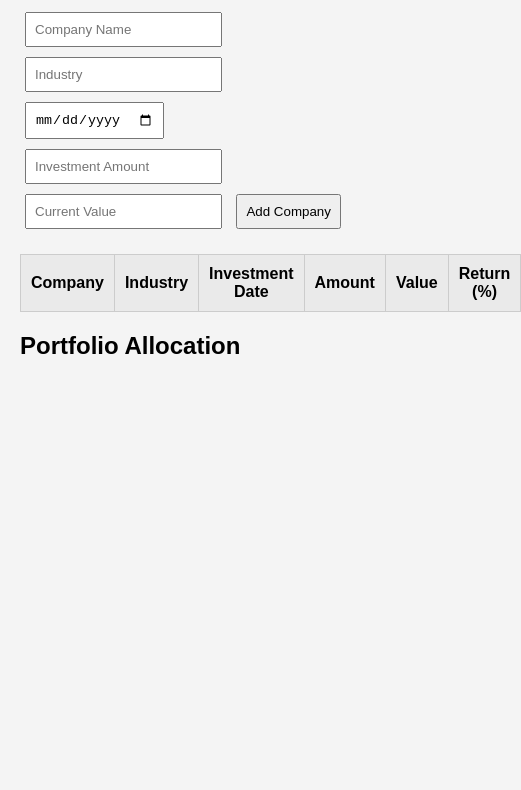
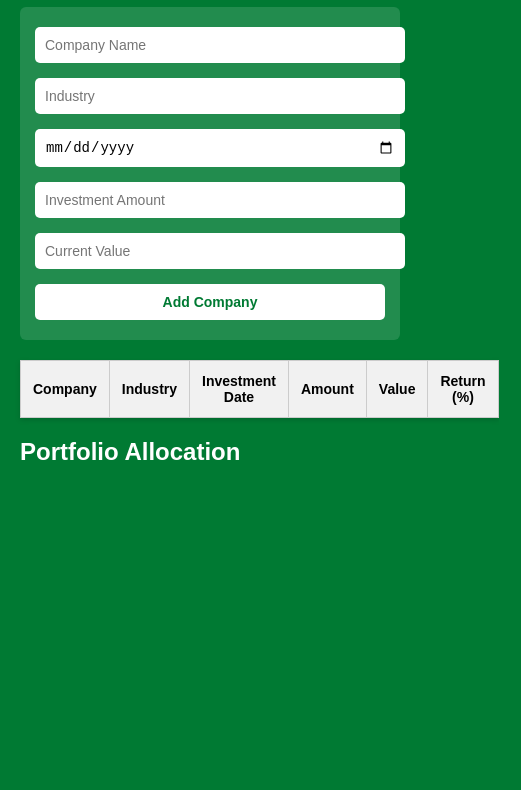
Before and after one commit to pagsintern2025/PagsGroup-Exposure-, a plain HTML site: page index.html in a window 390 px wide. Shown: the part 73-863 px from the top of the page, 521 px wide, since content can reach past the window. Drawn offline with nearby package versions, Linux system fonts and the light colour scheme.

Commit message:
Update styles.css

```diff
--- a/styles.css
+++ b/styles.css
@@ -1,41 +1,97 @@
+/* General Body Styling */
 body {
-  font-family: sans-serif;
+  font-family: Arial, sans-serif;
   margin: 20px;
-  background: #f4f4f4;
+  background-color: #007A33; /* Celtics Green */
+  color: white;
 }
 
-form {
-  margin-bottom: 20px;
-}
-
-input, button {
-  margin: 5px;
-  padding: 8px;
-}
-
-table {
-  width: 100%;
-  background: #fff;
-  border-collapse: collapse;
-}
-
-th, td {
-  padding: 10px;
-  border: 1px solid #ccc;
-}
-
-th {
-  background: #eaeaea;
-}
-
+/* Navigation Bar */
 nav {
   margin-bottom: 20px;
 }
 nav a {
   margin-right: 15px;
   text-decoration: none;
-  color: #007bff;
+  color: white;
+  font-weight: bold;
 }
 nav a:hover {
   text-decoration: underline;
 }
+
+/* Table Styling */
+table {
+  width: 100%;
+  background-color: white;
+  color: black;
+  border-collapse: collapse;
+  margin-top: 10px;
+  box-shadow: 0 2px 5px rgba(0, 0, 0, 0.15);
+}
+th, td {
+  padding: 12px;
+  border: 1px solid #ccc;
+}
+th {
+  background-color: #f1f1f1;
+}
+
+/* Form Styling */
+form {
+  background-color: #ffffff22;
+  padding: 15px;
+  border-radius: 6px;
+  margin-bottom: 20px;
+}
+input, button {
+  padding: 10px;
+  margin: 5px 10px 5px 0;
+  border: none;
+  border-radius: 5px;
+  font-size: 14px;
+}
+
+/* Input Fields */
+input {
+  background-color: white;
+  color: black;
+  width: 200px;
+}
+
+/* Button Styling */
+button {
+  background-color: white;
+  color: #007A33;
+  font-weight: bold;
+  cursor: pointer;
+  transition: 0.3s ease;
+}
+button:hover {
+  background-color: #005a24;
+  color: white;
+}
+
+/* Chart Styling */
+canvas {
+  display: block;
+  margin: 20px auto;
+  max-width: 600px;
+}
+
+/* Responsive Touch */
+@media (max-width: 600px) {
+  table, form, canvas {
+    width: 100%;
+    font-size: 14px;
+  }
+
+  input {
+    width: 100%;
+    margin-bottom: 10px;
+  }
+
+  button {
+    width: 100%;
+  }
+}
```
